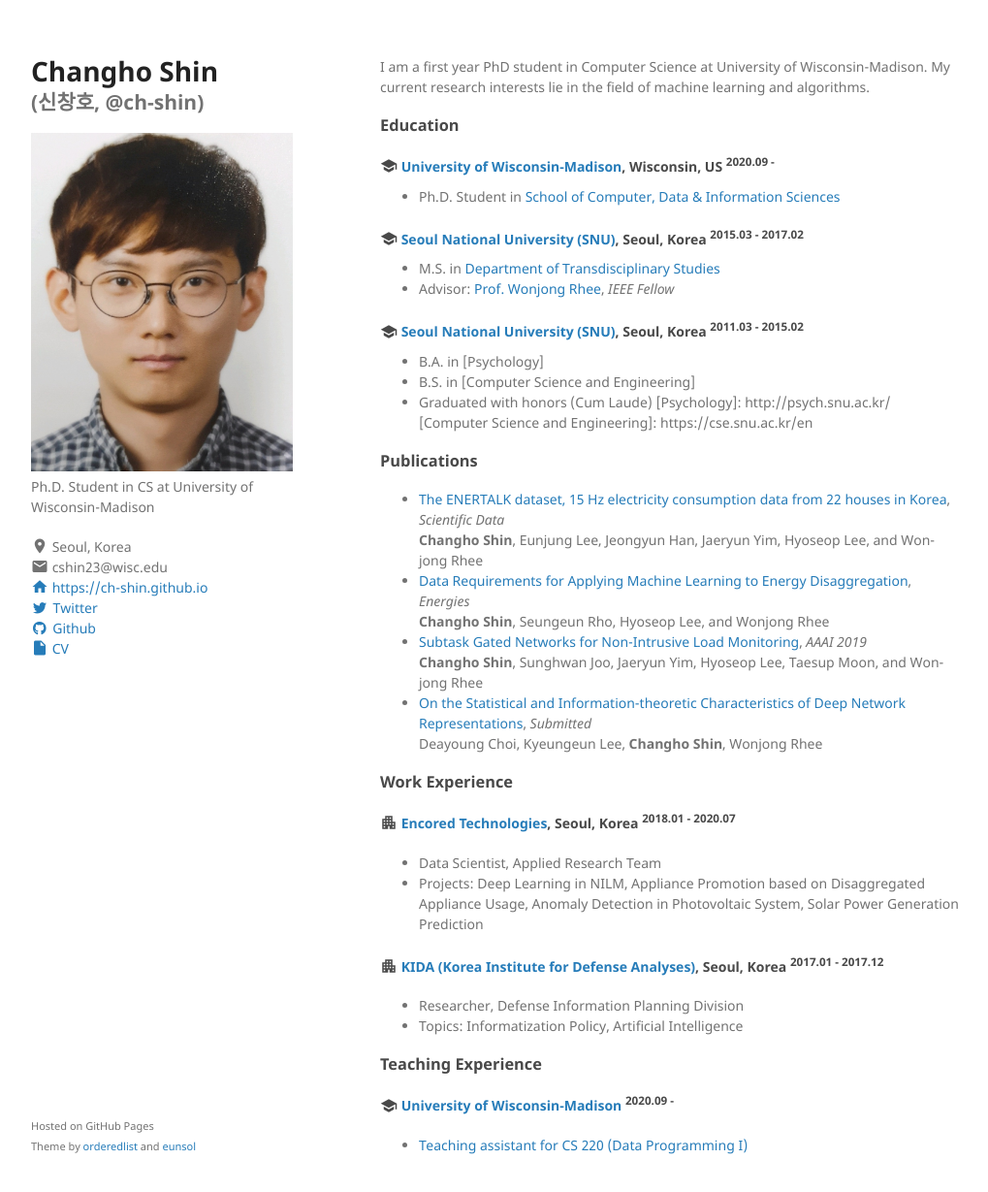
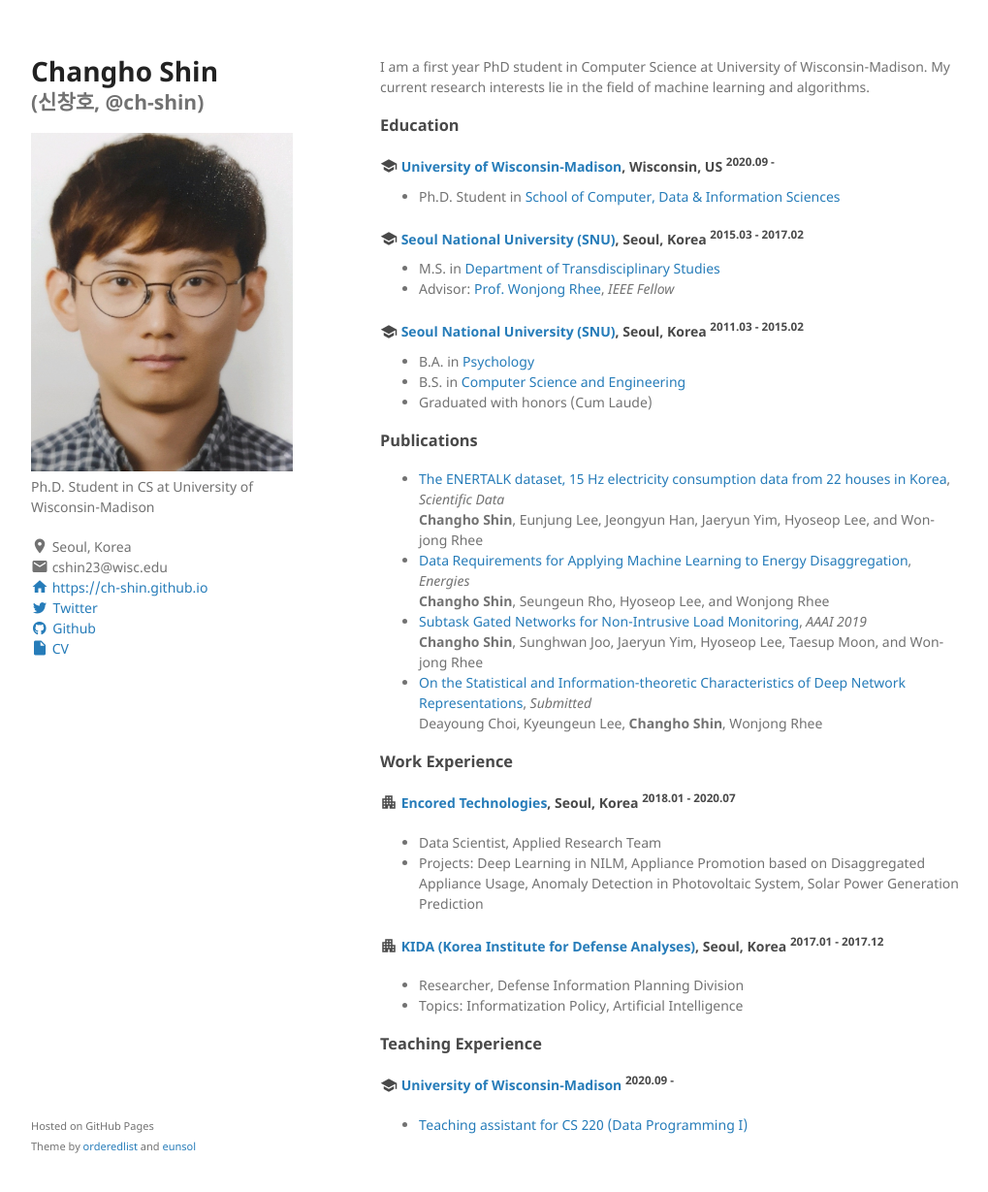
Before and after one commit to ch-shin/ch-shin.github.io, a Jekyll site: the page built from index.md, in a window 1280 px wide and 1261 px high. Shown: the top 1229 px of the window at 97% size, without its empty margins (128-1147 px from the left). Built offline with Jekyll 4.4.1, drawn with Linux system fonts in a browser that asks for light colours.

Commit message:
Fix broken links

```diff
--- a/index.md
+++ b/index.md
@@ -31,11 +31,9 @@ I am a first year PhD student in Computer Science at University of Wisconsin-Mad
   <sup>2011.03 - 2015.02</sup>
 </h4>
 
-- B.A. in [Psychology]
-- B.S. in [Computer Science and Engineering]
+- B.A. in [Psychology](http://psych.snu.ac.kr/)
+- B.S. in [Computer Science and Engineering](http://cse.snu.ac.kr/)
 - Graduated with honors (Cum Laude)
-[Psychology]: http://psych.snu.ac.kr/
-[Computer Science and Engineering]: https://cse.snu.ac.kr/en
 
 ### Publications
 - [The ENERTALK dataset, 15 Hz electricity consumption data from 22 houses in
```
